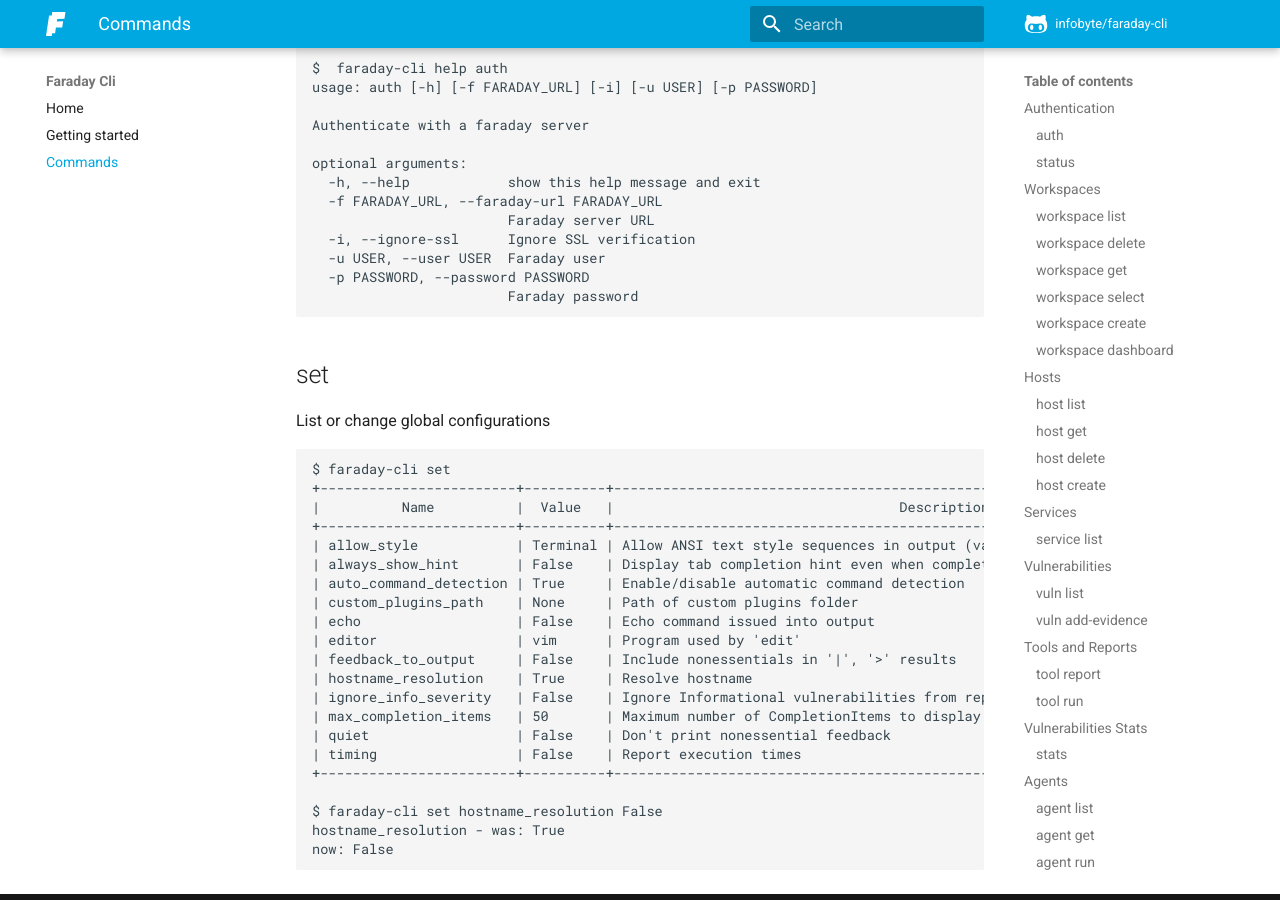
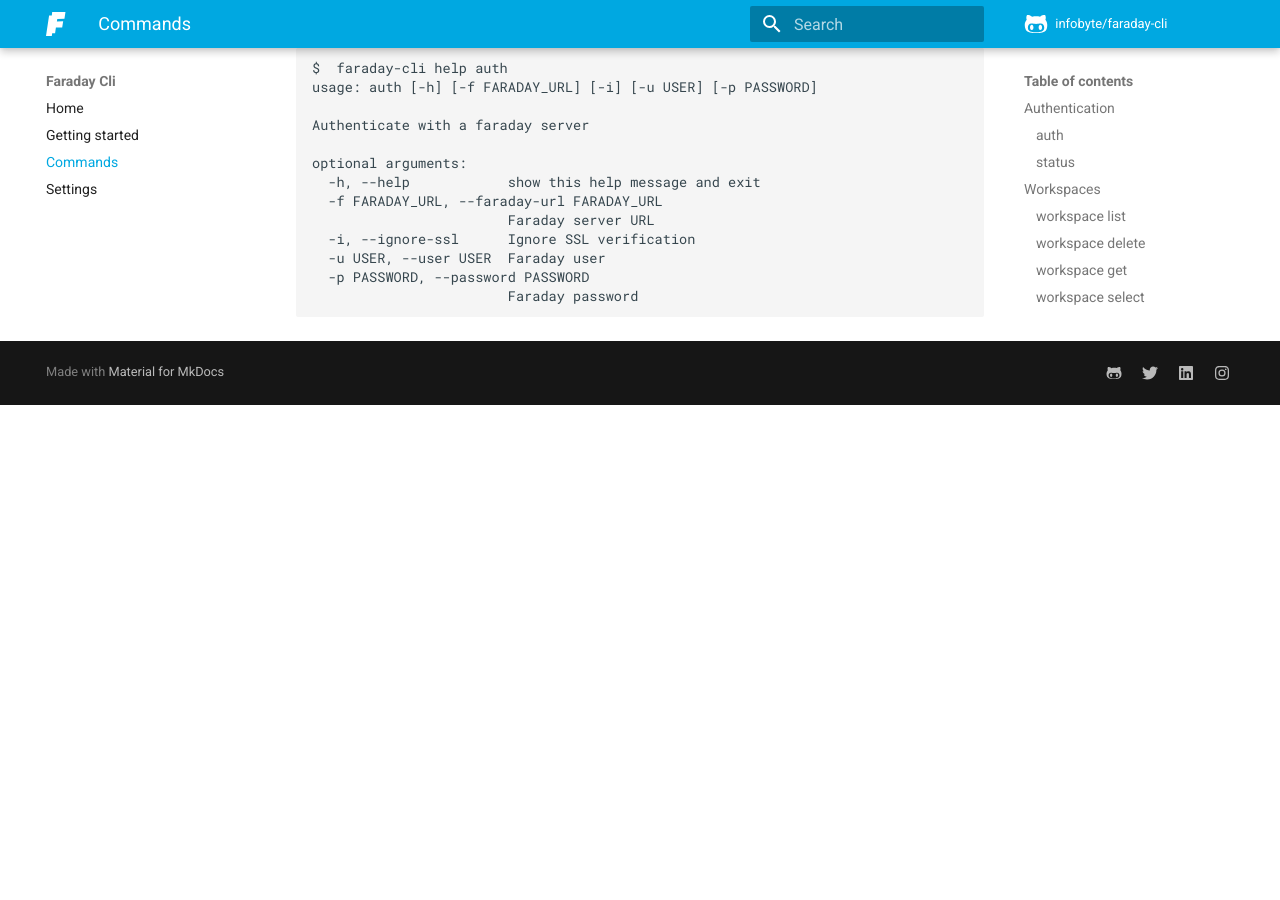
Before and after one commit to infobyte/faraday-cli, an MkDocs documentation site: the page built from docs/docs/commands.md, in a window 1280 px wide and 900 px high, scrolled down 17902 px. Built offline with MkDocs 1.6.1 and Material for MkDocs 9.7.7, drawn with Linux system fonts in a browser that asks for light colours; comment, search, counter and statistics services are not loaded; after the commit the page ends 18307 px from its top, so only the background shows below that.

Commit message:
Update gifs of readme and move settings in docs

````diff
--- a/docs/docs/commands.md
+++ b/docs/docs/commands.md
@@ -750,31 +750,3 @@
   -p PASSWORD, --password PASSWORD
                         Faraday password
 ```
-
-## set
-
-List or change global configurations
-
-```
-$ faraday-cli set
-+------------------------+----------+----------------------------------------------------------------------------------+
-|          Name          |  Value   |                                   Description                                    |
-+------------------------+----------+----------------------------------------------------------------------------------+
-| allow_style            | Terminal | Allow ANSI text style sequences in output (valid values:Always, Never, Terminal) |
-| always_show_hint       | False    | Display tab completion hint even when completion suggestions print               |
-| auto_command_detection | True     | Enable/disable automatic command detection                                       |
-| custom_plugins_path    | None     | Path of custom plugins folder                                                    |
-| echo                   | False    | Echo command issued into output                                                  |
-| editor                 | vim      | Program used by 'edit'                                                           |
-| feedback_to_output     | False    | Include nonessentials in '|', '>' results                                        |
-| hostname_resolution    | True     | Resolve hostname                                                                 |
-| ignore_info_severity   | False    | Ignore Informational vulnerabilities from reports and commands                   |
-| max_completion_items   | 50       | Maximum number of CompletionItems to display during tab completion               |
-| quiet                  | False    | Don't print nonessential feedback                                                |
-| timing                 | False    | Report execution times                                                           |
-+------------------------+----------+----------------------------------------------------------------------------------+
-
-$ faraday-cli set hostname_resolution False
-hostname_resolution - was: True
-now: False
-```
--- a/docs/mkdocs.yml
+++ b/docs/mkdocs.yml
@@ -17,6 +17,7 @@
   - Home: index.md
   - Getting started: getting_started.md
   - Commands: commands.md
+  - Settings: settings.md
 
 markdown_extensions:
   - admonition
````
Also changed, not shown: CHANGELOG/current/update_gif.md (added, +1 -0 lines), docs/docs/settings.md (added, +28 -0 lines), README.md, docs/docs/images/auth.gif (added), docs/docs/images/auth.svg (deleted), docs/docs/images/command.gif (added), docs/docs/images/command.svg (deleted), docs/docs/images/faraday-cli.svg (deleted), docs/docs/images/process_report.gif (added), docs/docs/images/process_report.svg (deleted), docs/docs/images/shell.svg (deleted), 2 other files.
